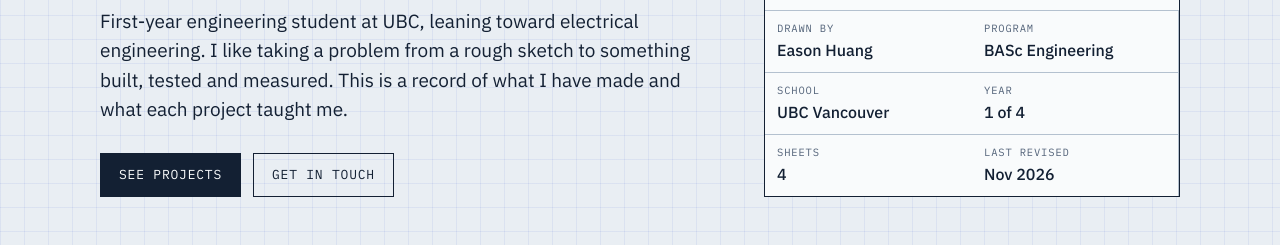
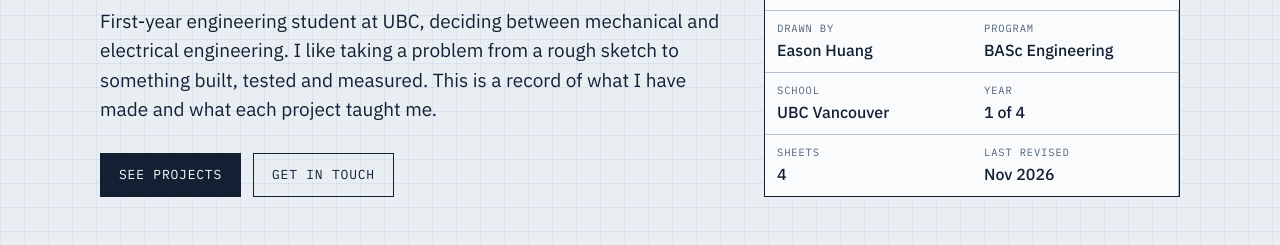
Before and after one commit to eason503/eason503.github.io, a plain HTML site: page index.html in a window 1280 px wide. Shown: the part 273-518 px from the top of the page. Drawn offline with nearby package versions, Linux system fonts and the light colour scheme.

Commit message:
Add What/How/Result summaries, theory sections and a PDF portfolio; show mechanical and electrical interest
Co-Authored-By: Claude Opus 5.5 <noreply@anthropic.com>
Claude-Session: https://claude.ai/code/session_018GLZznQNyGchT3gWs4fwPU

```diff
--- a/index.html
+++ b/index.html
@@ -182,6 +182,12 @@ a.sheet:hover, a.sheet:focus-visible { transform: translate(-3px, -3px); box-sha
 .viewer button:disabled { background: transparent; color: var(--muted); border-color: var(--line); cursor: default; }
 .viewer .count { font-family: var(--mono); font-size: 13px; color: var(--muted); font-variant-numeric: tabular-nums; }
 .viewer .cap { flex: 1 1 200px; font-size: 15px; }
+.whr { display: grid; grid-template-columns: repeat(3, minmax(0, 1fr)); margin: -16px 0 40px; border: 1.5px solid var(--ink); background: var(--sheet); }
+.whr div { padding: 14px 18px; border-right: 1px solid var(--line); }
+.whr div:last-child { border-right: 0; }
+.whr dt { font-family: var(--mono); font-size: 11px; letter-spacing: .08em; text-transform: uppercase; color: var(--accent); margin-bottom: 6px; }
+.whr dd { margin: 0; font-size: 15px; }
+@media (max-width: 760px) { .whr { grid-template-columns: minmax(0, 1fr); } .whr div { border-right: 0; border-bottom: 1px solid var(--line); } .whr div:last-child { border-bottom: 0; } }
 .doc { display: grid; grid-template-columns: minmax(0, 1fr); gap: 36px; max-width: 760px; }
 .doc > section { min-width: 0; }
 .doc p, .doc li { overflow-wrap: break-word; }
@@ -295,7 +301,7 @@ footer .wrap { display: flex; flex-wrap: wrap; justify-content: space-between; g
       <div>
         <p class="note">Engineering portfolio / Rev A</p>
         <h1>Eason Huang<span>.</span></h1>
-        <p class="lede">First-year engineering student at UBC, leaning toward electrical engineering. I like taking a problem from a rough sketch to something built, tested and measured. This is a record of what I have made and what each project taught me.</p>
+        <p class="lede">First-year engineering student at UBC, deciding between mechanical and electrical engineering. I like taking a problem from a rough sketch to something built, tested and measured. This is a record of what I have made and what each project taught me.</p>
         <div class="cta">
           <a class="btn solid" href="#projects">See projects</a>
           <a class="btn" href="#contact">Get in touch</a>
@@ -379,12 +385,12 @@ footer .wrap { display: flex; flex-wrap: wrap; justify-content: space-between; g
         <div class="prose">
           <p>I am in first-year engineering at the University of British Columbia, working through calculus, physics, statics, chemistry and the first-year design course.</p>
           <p>The projects I enjoy most have a number attached: a load to carry, a time to beat, an error to shrink. I like finding out why a design failed as much as getting it to work.</p>
-          <p>I am leaning toward electrical engineering, and I am looking for design team, co-op and research opportunities where I can build things and learn from people who are better at it than I am.</p>
+          <p>I am deciding between mechanical and electrical engineering, and I am looking for design team, co-op and research opportunities where I can build things and learn from people who are better at it than I am.</p>
         </div>
         <dl class="facts">
           <div><dt>Studying</dt><dd>BASc Engineering, UBC</dd></div>
           <div><dt>Year</dt><dd>First year, 2026/27</dd></div>
-          <div><dt>Interests</dt><dd>Electrical engineering</dd></div>
+          <div><dt>Interests</dt><dd>Mechanical and electrical engineering</dd></div>
           <div><dt>Working on</dt><dd>An assistive video game controller, my current APSC 100 design project</dd></div>
           <div><dt>Based in</dt><dd>Vancouver, BC</dd></div>
         </dl>
@@ -402,6 +408,7 @@ footer .wrap { display: flex; flex-wrap: wrap; justify-content: space-between; g
         <div><dt>Email</dt><dd><a href="mailto:easonh503@gmail.com">easonh503@gmail.com</a></dd></div>
         <div><dt>GitHub</dt><dd><a href="https://github.com/easonh503-hub">github.com/easonh503-hub</a></dd></div>
         <div><dt>LinkedIn</dt><dd><a href="https://www.linkedin.com/in/easonhuang503">linkedin.com/in/easonhuang503</a></dd></div>
+        <div><dt>Portfolio PDF</dt><dd><a href="Eason_Huang_Portfolio.pdf">Two-page summary (PDF)</a></dd></div>
         <div><dt>Resume</dt><dd>Available on request</dd></div>
       </dl>
     </div>
@@ -436,6 +443,7 @@ footer .wrap { display: flex; flex-wrap: wrap; justify-content: space-between; g
 var PROJECTS = [
   {
     id: "bike-lane-proposal",
+    wh: {"what": "Recommended which of four routes the City of Vancouver should build as its next protected bike lane, as part of a team of five.", "how": "Built a weighted decision matrix scoring 10 criteria for 8 stakeholder groups, normalized the weights, stress-tested it with scenarios, and used City counter data for demand, cost and emissions estimates.", "result": "The Powell Street Greenway ranked first for all seven weighted stakeholder groups: 7.35/10 against 6.04 for the next route, and it stayed ahead in every scenario tested."},
     title: "Closing the Powell Street gap",
     area: "Planning",
     date: "Oct to Nov 2026",
@@ -555,6 +563,7 @@ var PROJECTS = [
   },
   {
     id: "keychain",
+    wh: {"what": "My first CAD part: a steel-ball keychain with my team badge, sized for a 40 x 15 x 10 mm print envelope.", "how": "Modelled the sphere, raised badge, recessed slots and cable ring in SolidWorks after one day of learning CAD, checked the bounding box, and exported an STL.", "result": "Submitted for 3D printing. The printed part has not arrived yet."},
     title: "3D-printed keychain",
     area: "CAD",
     date: "Oct 2026",
@@ -589,6 +598,7 @@ var PROJECTS = [
   },
   {
     id: "cardboard-chair",
+    wh: {"what": "A flat-pack chair for children aged 4 to 6 in evacuation shelters, cut from one 1.2 m sheet of cardboard with no glue or tape.", "how": "Turned stakeholder needs into criteria, tested how cardboard strips buckle, sketched and prototyped a cross-braced concept, and scored five concepts against the rubric.", "result": "My scale prototype held over 150 lb. The team built the top-scoring concept (68/90): it assembles in about 40 seconds, stores about 800 cubic inches and holds an adult."},
     title: "Cardboard chair for disaster relief",
     area: "Design",
     date: "Sep to Oct 2026",
@@ -638,7 +648,13 @@ var PROJECTS = [
       } },
       { h: "Learning the material", p: [
         "Before designing anything, we tested how cardstock strips fail. A flat strip buckles easily. It gets stronger when it is shorter, when its ends are held fixed, and when it is braced in the middle.",
-        "Folding a strip into a U or V beam let it carry more load before buckling than a flat strip, and triangular structures were stronger again. Those findings shaped the ridges and internal supports in our concepts."
+        "Folding a strip into a U or V beam let it carry more load before buckling than a flat strip, and triangular structures were stronger again. Those findings shaped the ridges and internal supports in our concepts.",
+        "These results match Euler's buckling formula for a slender column:"
+      ], formula: ["P_cr = π² E I / (K L)²"],
+      list: [
+        "L: length. Halving the length gives four times the buckling load, so shorter strips held more.",
+        "K: end condition. Fixing both ends (K = 0.5) instead of pinning them (K = 1) also gives four times the load; a brace at mid-height halves the effective length.",
+        "I: second moment of area. Folding a strip into a U or V moves material away from its centre, raising I and the load it can take without using more cardboard."
       ] },
       { h: "My concept", p: [
         "Each team member sketched and built a different concept. Mine is a box seat with a tall backrest. Two cardboard panels slot together into a cross inside the box. The cross carries load from the middle of the seat down to the floor, and it divides the space underneath into four storage sections.",
@@ -673,13 +689,14 @@ var PROJECTS = [
       ] }
     ],
     gallery: [
-      { src: "images/chair-sketch-full.jpg", cap: "My concept sketch: front, side, isometric and upside-down views" },
-      { src: "images/chair-prototype-divider.jpg", cap: "My scale prototype from below, showing the crossed divider" },
-      { src: "images/chair-prototype-side.jpg", cap: "My scale prototype, side view with ridges and handle cut-outs" }
+      { src: "images/chair-sketch-full.jpg", cap: "Step 1, concept: my sketch in front, side, isometric and upside-down views" },
+      { src: "images/chair-prototype-divider.jpg", cap: "Step 2, prototype: scale model from below, showing the crossed divider" },
+      { src: "images/chair-prototype-side.jpg", cap: "Step 2, prototype: side view with ridges and handle cut-outs" }
     ]
   },
   {
     id: "wireless-power",
+    wh: {"what": "A wireless power transfer system that lights an LED through a receiver coil with no wire to the battery.", "how": "Wound two 30-turn coils, built a 2N2222A transistor oscillator on a 9 V supply, found faults by continuity testing, and improved the circuit over four versions.", "result": "The LED lights wirelessly at up to about 5 cm, dimming with distance and misalignment as electromagnetic induction predicts."},
     title: "Wireless power transfer system",
     area: "Electronics",
     date: "Dec 2025 to Jun 2026",
@@ -699,6 +716,14 @@ var PROJECTS = [
         "The transmitter coil turns that changing current into a changing magnetic field.",
         "The receiver coil sits in that field, and the changing flux induces a voltage in it (Faraday's law).",
         "The induced current lights the LED. The receiver has no battery."
+      ] },
+      { h: "The physics", p: [
+        "The receiver works by Faraday's law of induction: a voltage appears in a coil whenever the magnetic flux through it changes."
+      ], formula: ["ε = −N · dΦ/dt,    Φ = ∫ B · dA"],
+      list: [
+        "N: number of turns. More turns give more voltage for the same change in flux, which is why both coils have 30 turns.",
+        "dΦ/dt: rate of change of flux. A steady current gives dΦ/dt = 0 and no voltage, so the transistor must keep switching the current.",
+        "Φ depends on how much of the transmitter's field passes through the receiver. Moving the coils apart or tilting one reduces that overlap, which is what the distance and alignment tests showed."
       ] },
       { h: "A misconception I corrected", p: [
         "At first I thought a steady current through one coil would keep transferring power to the other. It does not. Only a changing magnetic field induces a voltage in the second coil, which is why the circuit needs the transistor to keep switching."
@@ -744,7 +769,7 @@ var PROJECTS = [
       ] },
       { h: "What I learned", p: [
         "Textbook problems give you everything you need to find one answer. A real circuit has many ways to fail: one weak solder joint, one wire end with enamel still on it, or one damaged transistor stops the whole system.",
-        "The part I am proudest of is diagnosing what went wrong and improving each version. This project is what confirmed my interest in electrical engineering."
+        "The part I am proudest of is diagnosing what went wrong and improving each version. This project is what first got me interested in electrical engineering."
       ] },
       { h: "Next steps", list: [
         "Add a toggle switch to control power and save the battery.",
@@ -893,6 +918,10 @@ function detail(p, index) {
             '<span class="cap" id="slideCap"></span>' +
           "</div></div>"
       : '<figure class="dhero">' + figureFor(p) + "</figure>") +
+    (p.wh ? '<dl class="whr">' +
+      "<div><dt>What</dt><dd>" + esc(p.wh.what) + "</dd></div>" +
+      "<div><dt>How</dt><dd>" + esc(p.wh.how) + "</dd></div>" +
+      "<div><dt>Result</dt><dd>" + esc(p.wh.result) + "</dd></div></dl>" : "") +
     '<div class="doc">';
   (p.doc || []).forEach(function (sec, i) { html += section(sec, i + 1); });
   if (p.gallery && p.gallery.length) {
```
Also changed, not shown: 1 other file.
